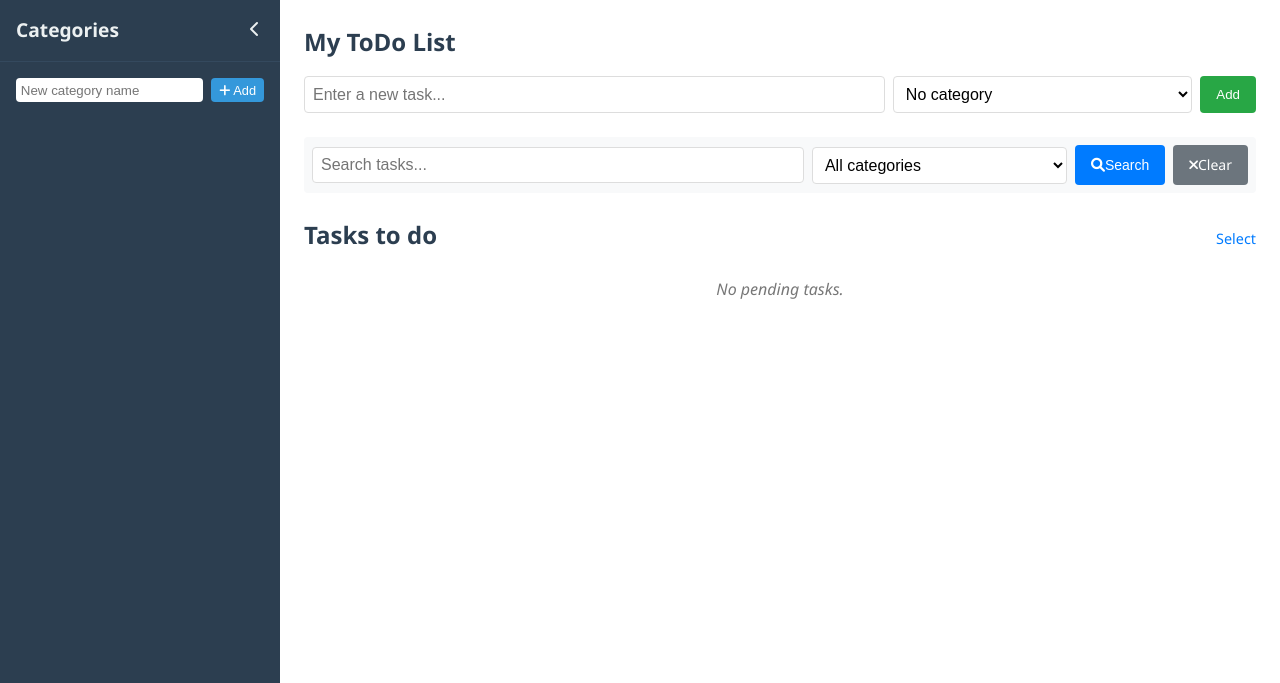
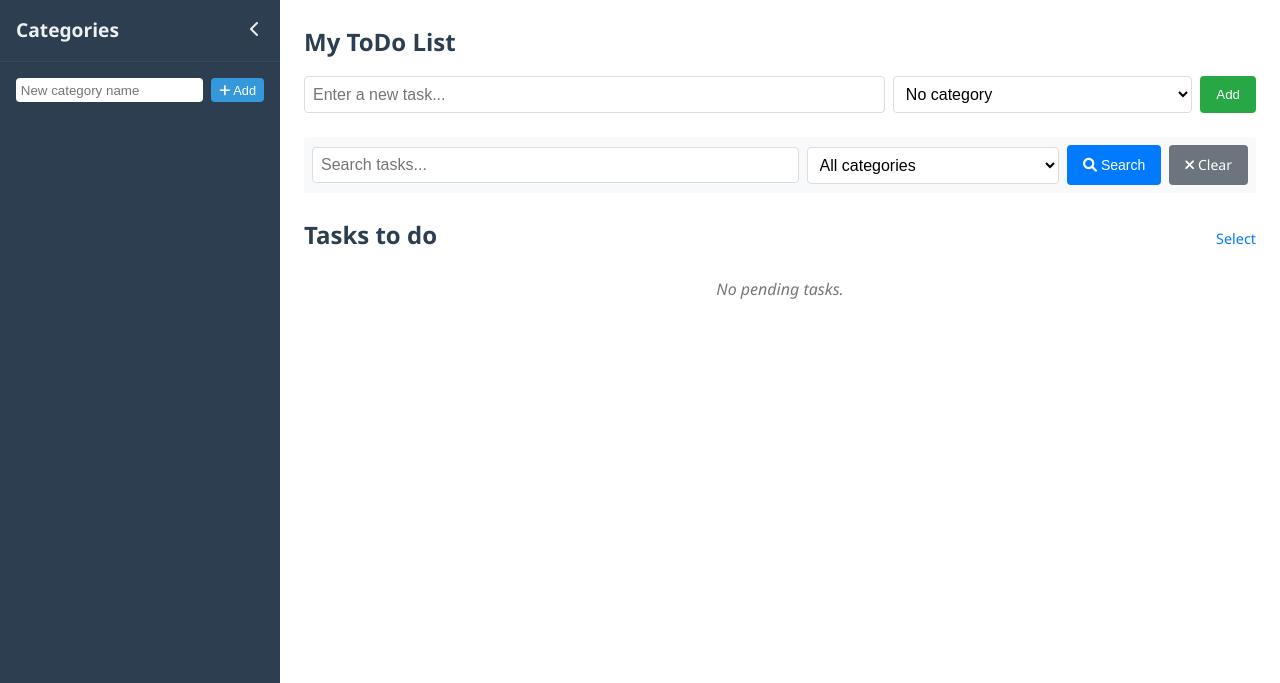
Before and after one commit to jakegithub24/ToDo-App-Docker, a Flask app: page / in a window 1280 px wide. Shown: the part 68-751 px from the top of the page. Run offline with Flask 3, Linux system fonts and the light colour scheme; parts of the project's set-up code (start-up, migrations or seed data) failed here and were passed over.

```diff
--- a/flask-app/static/style.css
+++ b/flask-app/static/style.css
@@ -354,6 +354,11 @@ h1 {
     justify-content: center;
     line-height: 1;
     box-sizing: border-box;
+}
+
+.search-form button i,
+.search-form .clear-filter i {
+    margin-right: 4px;
 }
 
 /* Task sections */
```
